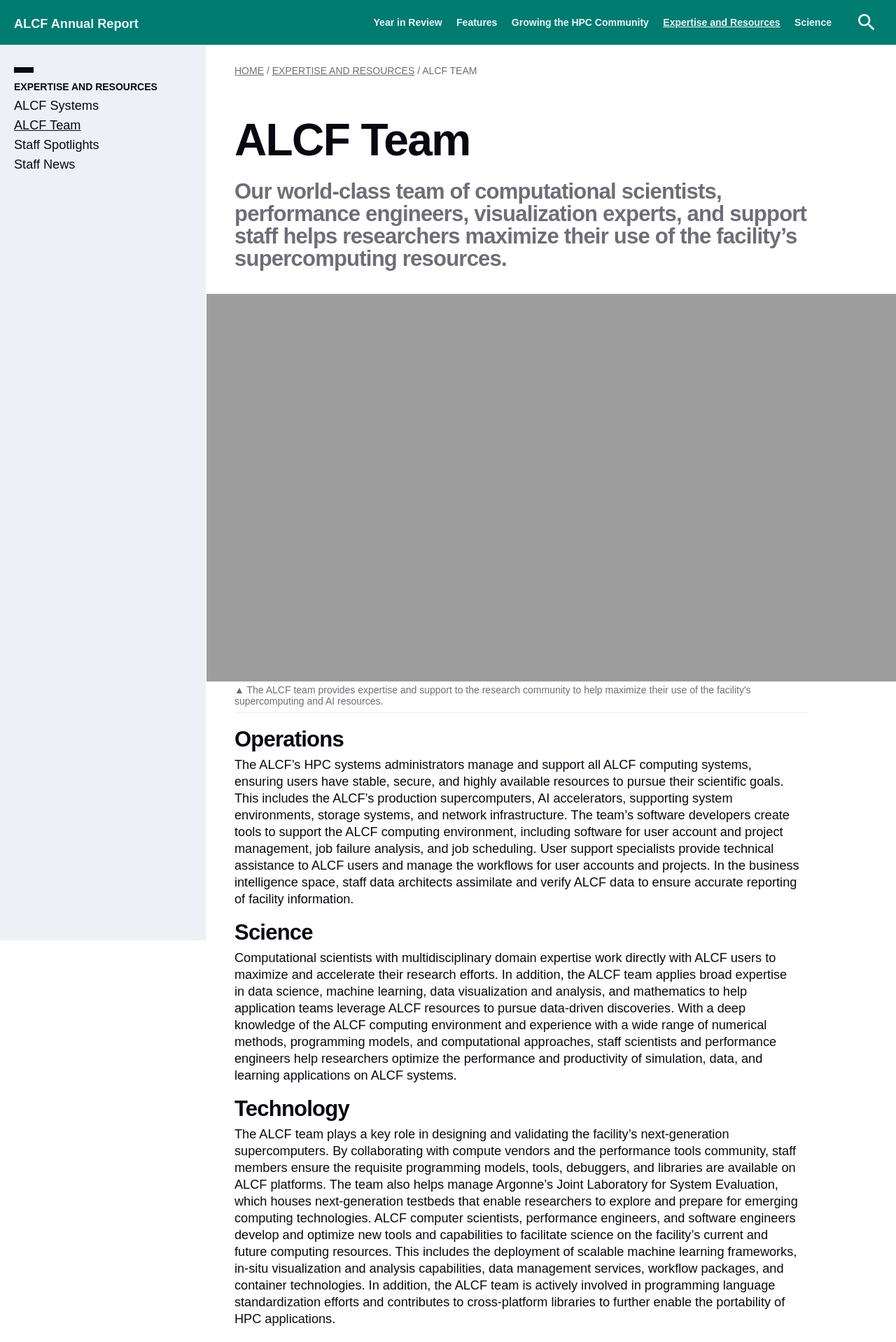
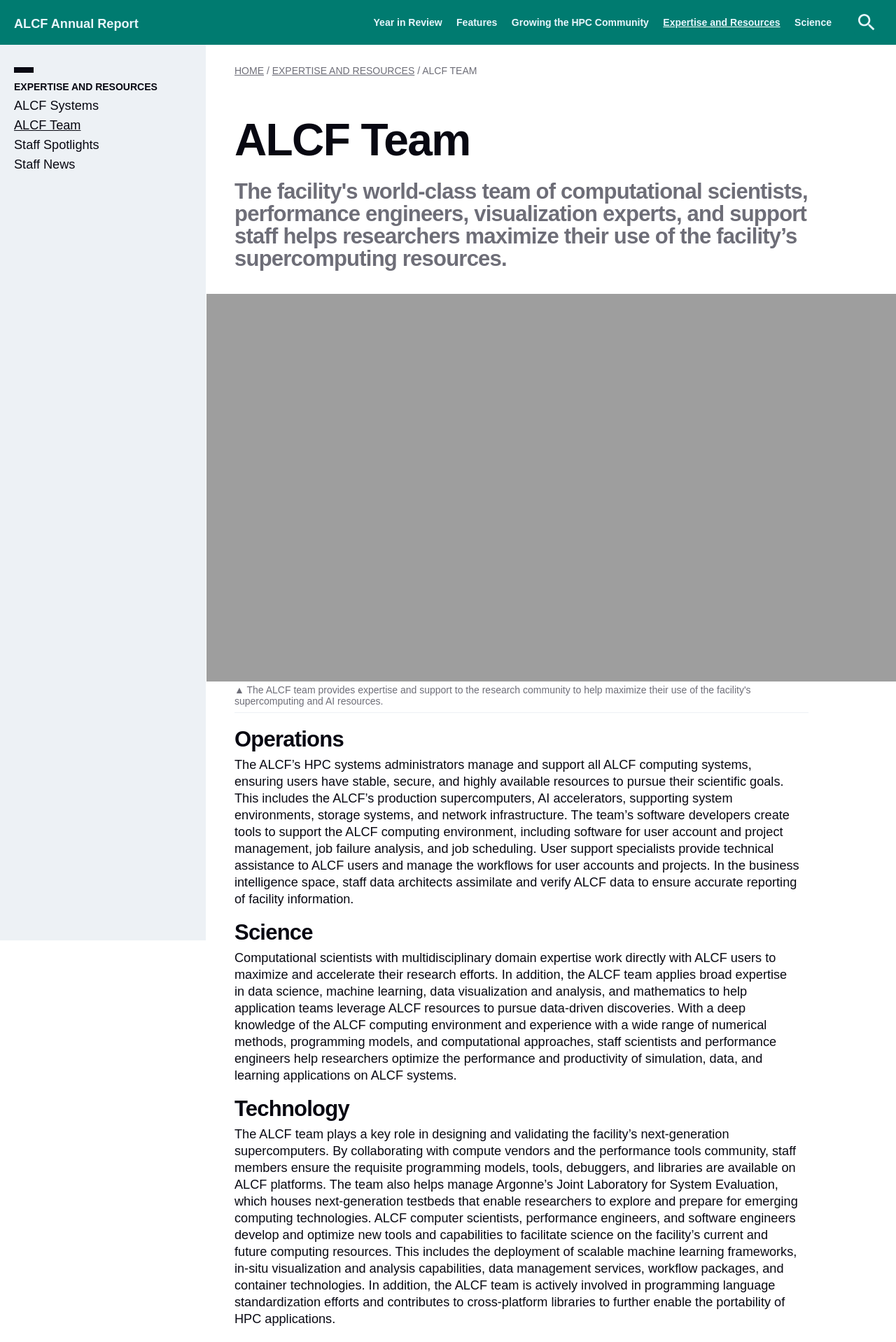
Before and after one commit to argonne-lcf/AR2024, a Jekyll site: the page built from 04_expertise-and-resources/team.md, in a window 1280 px wide. Shown: the top 1918 px of the page at 70% size. Built offline with Jekyll 4.4.1, drawn with Linux system fonts in a browser that asks for light colours; some web fonts are replaced.

Commit message:
Update team.md

```diff
--- a/04_expertise-and-resources/team.md
+++ b/04_expertise-and-resources/team.md
@@ -7,7 +7,7 @@
 title: ALCF Team
 hero-img-source: "ALCF_Team.jpg"
 hero-img-caption: "The ALCF team provides expertise and support to the research community to help maximize their use of the facility's supercomputing and AI resources."
-intro: "Our world-class team of computational scientists, performance engineers, visualization experts, and support staff helps researchers maximize their use of the facility’s supercomputing resources."
+intro: "The facility's world-class team of computational scientists, performance engineers, visualization experts, and support staff helps researchers maximize their use of the facility’s supercomputing resources."
 
 aside: team.md
 ---
```
